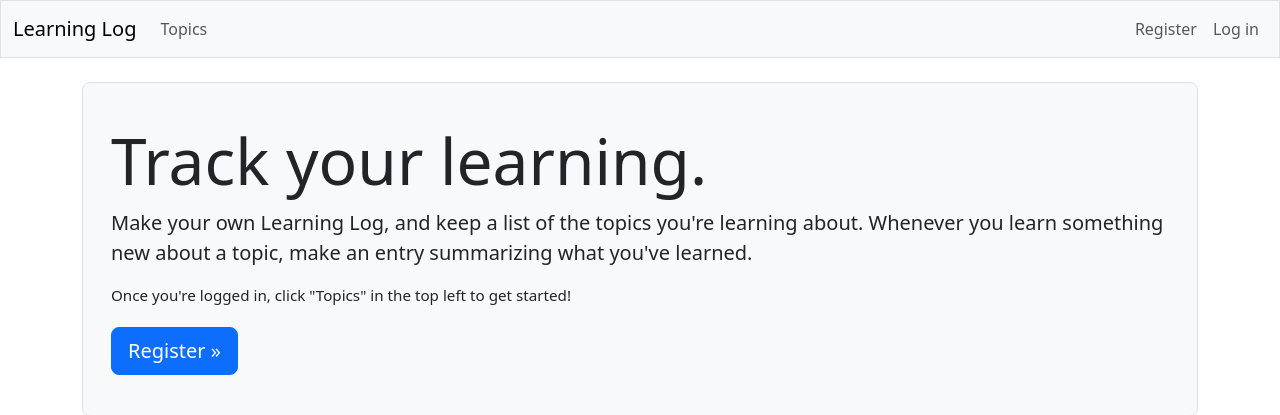
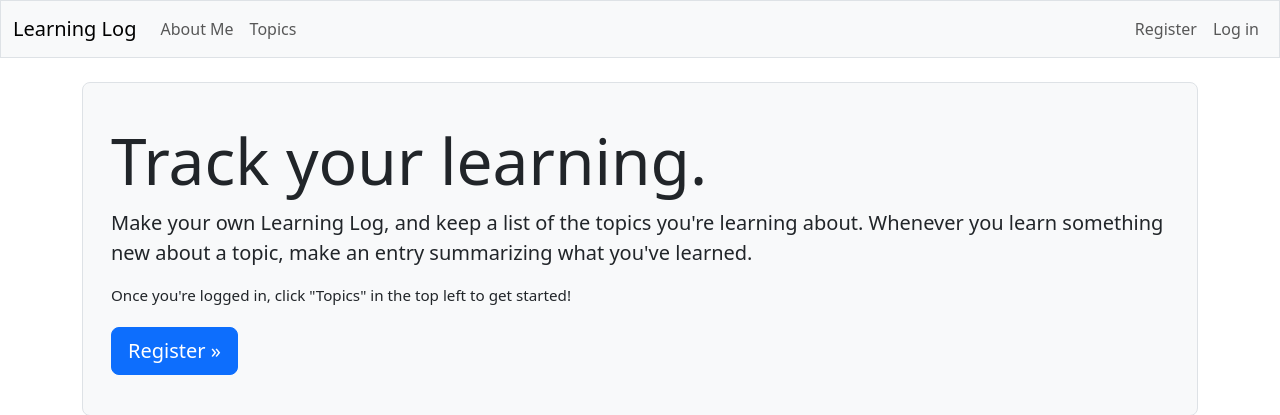
Before and after one commit to ZeroAfro/Portfolio, a Django app: template Coding/Python/Django/Learning Log/learning_logs/templates/learning_logs/index.html in a window 1280 px wide. Shown: the top 415 px of the page. Run offline with Django 5.2, Linux system fonts and the light colour scheme; the template is opened without the code that fills it, so the values that code supplies are empty; parts of the project's set-up code (start-up, migrations or seed data) failed here and were passed over; some libraries are stand-ins or nearby versions.

Commit message:
Added a new about me page
Added about me page

```diff
--- /dev/null
+++ b/Coding/Python/Django/Learning Log/learning_logs/templates/learning_logs/about_me.html
@@ -0,0 +1 @@
+{% extends "learning_logs/base.html" %}
--- a/Coding/Python/Django/Learning Log/learning_logs/templates/learning_logs/base.html
+++ b/Coding/Python/Django/Learning Log/learning_logs/templates/learning_logs/base.html
@@ -24,6 +24,9 @@
 
       <div class="collapse navbar-collapse" id="navbarCollapse">
         <ul class="navbar-nav me-auto mb-2 mb-md-0">
+          <li class="nav_item">
+            <a class="nav-link" href="{% url 'learning_logs:about_me' %}">
+              About Me</a></li>
           <li class="nav-item">
             <a class="nav-link" href="{% url 'learning_logs:topics' %}">
               Topics</a></li>
--- a/Coding/Python/Django/Learning Log/learning_logs/urls.py
+++ b/Coding/Python/Django/Learning Log/learning_logs/urls.py
@@ -17,4 +17,6 @@ urlpatterns = [
     path('new_entry/<int:topic_id>/', views.new_entry, name='new_entry'),
     # Page for editing an entry.
     path('edit_entry/<int:entry_id>/', views.edit_entry, name='edit_entry'),
+    # Static About Me section
+    path('about_me/', views.about_me, name="about_me"),
 ]
```
